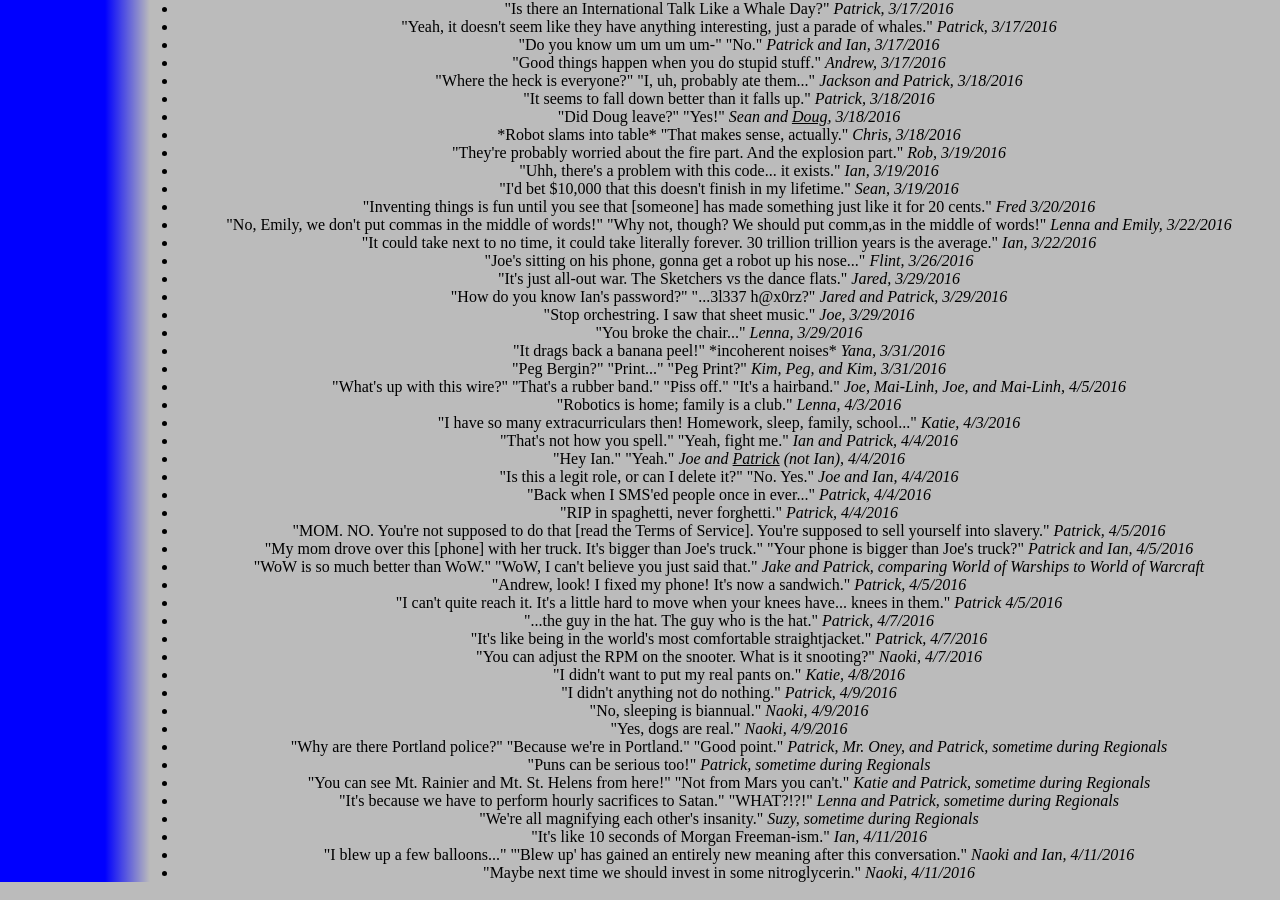
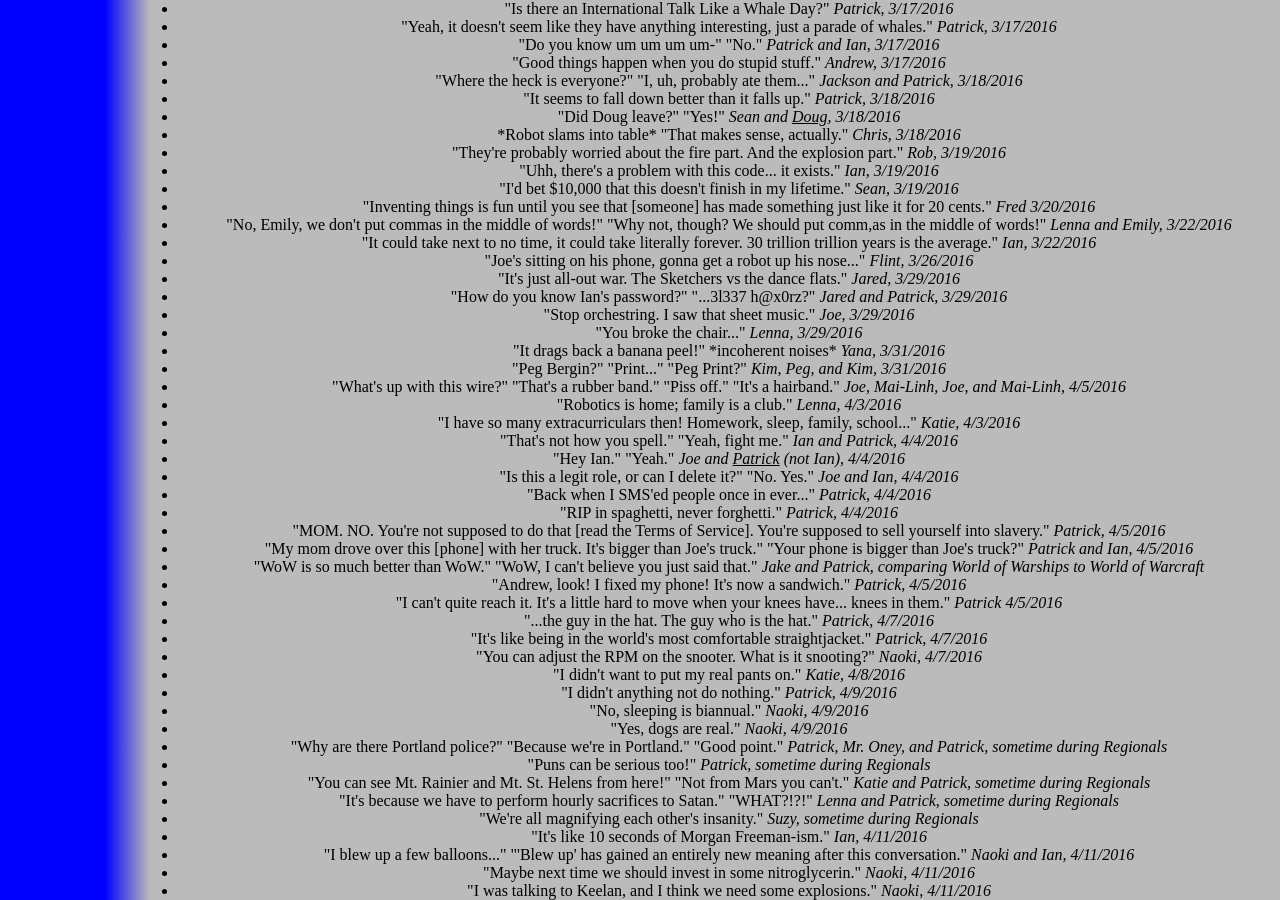
Before and after one commit to katiebugmoon/FRC4131.github.io, a Jekyll site: the page built from media/2016/quotes.html, in a window 1280 px wide and 900 px high, scrolled down 2302 px. Built offline with Jekyll 4.4.1, drawn with Linux system fonts in a browser that asks for light colours; nearby versions of some CDN libraries.

Commit message:
Update quotes.html

```diff
--- a/media/2016/quotes.html
+++ b/media/2016/quotes.html
@@ -170,4 +170,5 @@ title: Build Season 2016 Quotes
 	<li>"It's like 10 seconds of Morgan Freeman-ism." <i>Ian, 4/11/2016</i></li>
 	<li>"I blew up a few balloons..." "'Blew up' has gained an entirely new meaning after this conversation." <i>Naoki and Ian, 4/11/2016</i></li>
 	<li>"Maybe next time we should invest in some nitroglycerin." <i>Naoki, 4/11/2016</i></li>
+	<li>"I was talking to Keelan, and I think we need some explosions." <i>Naoki, 4/11/2016</i></li>
 </ul><center>
```
